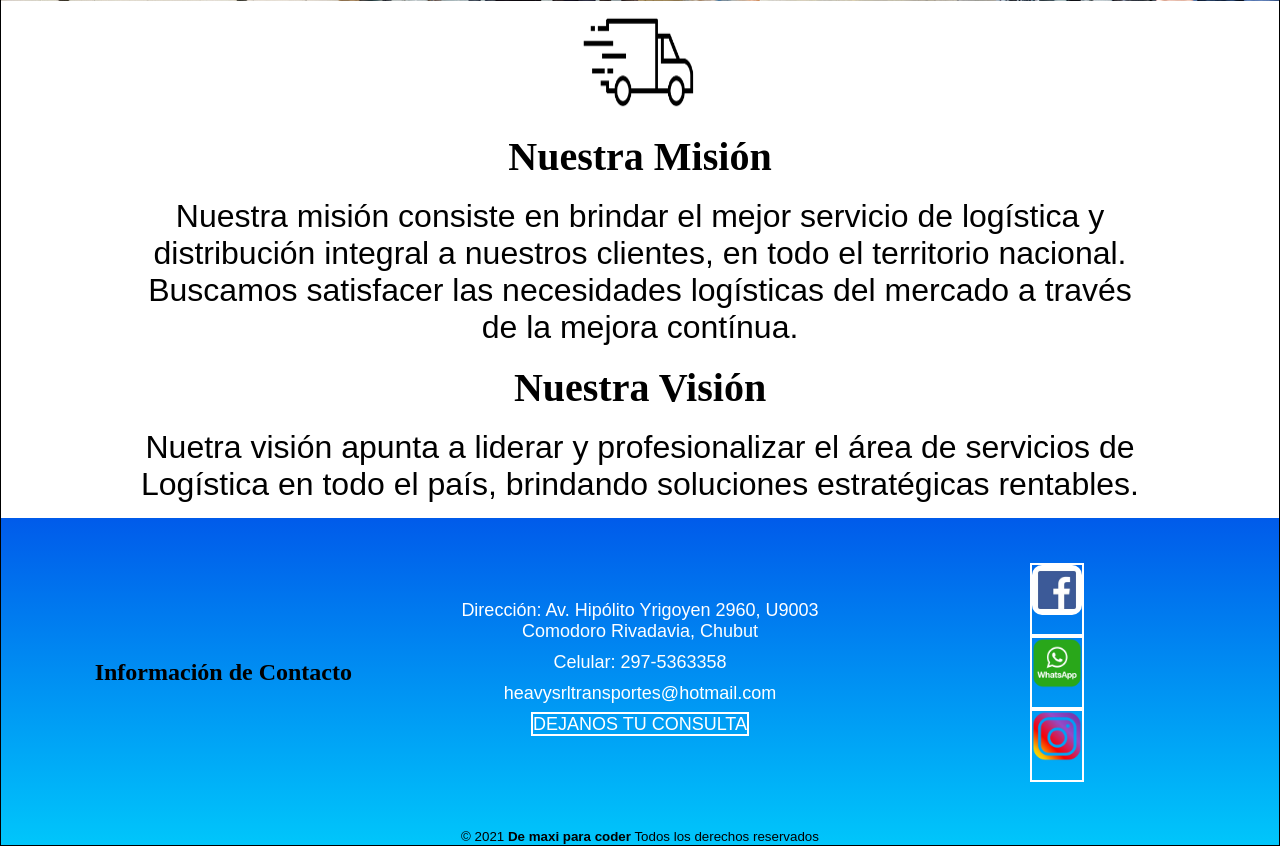
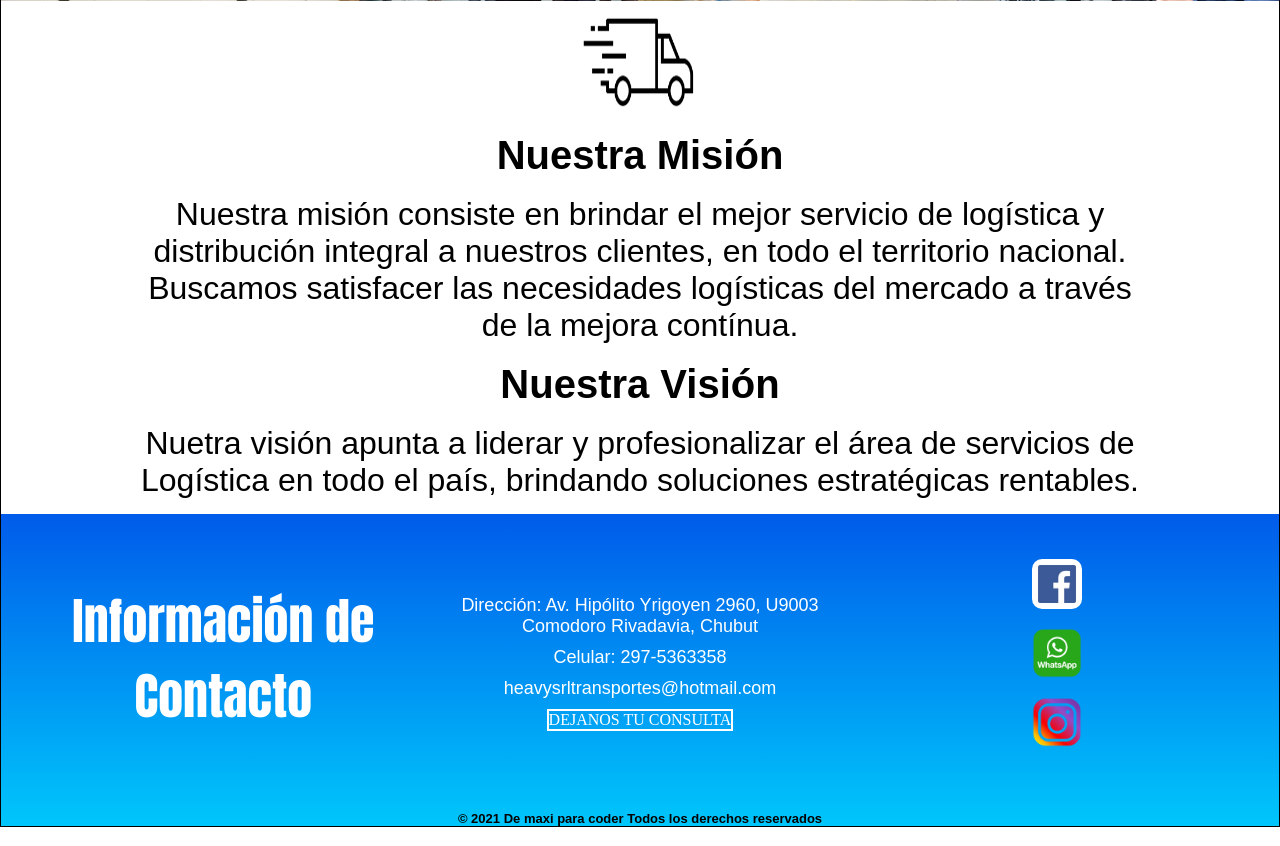
Before and after one commit to wolverxex/SegundaEntregaFinal, a website: page Resource/presentationindex.html in a window 1280 px wide. Shown: the part 360-1206 px from the top of the page. Drawn offline with Linux system fonts and the light colour scheme.

Commit message:
correcciones

```diff
--- a/Resource/presentationindex.html
+++ b/Resource/presentationindex.html
@@ -34,11 +34,11 @@
     </section>
     <section class="us">
             <img src="../imagenes/imagencamionlineas.png" alt="">
-        <h2>Nuestra Misión</h2>
+        <p class="mision-vision">Nuestra Misión</p>
         <p> Nuestra misión consiste en brindar el mejor servicio de logística y
             distribución integral a nuestros clientes, en todo el territorio nacional.
             Buscamos satisfacer las necesidades logísticas del mercado a través de la mejora contínua.</p>
-        <h2>Nuestra Visión</h2>
+        <p class="mision-vision">Nuestra Visión</p>
         <p>Nuetra visión apunta a liderar y profesionalizar el área de servicios de Logística en todo el país,
             brindando soluciones estratégicas rentables.</p>
     </section>
@@ -49,14 +49,14 @@
 
         <div class="grupo-1">
                 <div class="box">
-                        <h2>Información de Contacto</h2>
+                        <p class="info">Información de Contacto</p>
                 </div class="box">
 
                 <div class="box">
                         <p>Dirección: Av. Hipólito Yrigoyen 2960, U9003 Comodoro Rivadavia, Chubut</p>
                         <p>Celular: 297-5363358</p>
                         <p>heavysrltransportes@hotmail.com</p>
-                        <p><a href="../Resource/form.html" target="blank"> DEJANOS TU CONSULTA </a></p>
+                        <a href="../Resource/form.html" target="blank" class="link-consulta"> DEJANOS TU CONSULTA </a>
                 </div>
                 <div class="box">
                         <a href="https://es-la.facebook.com/"><img class="imgredes" src="../imagenes/facebookpngr.jpg" alt=""></a>
@@ -65,7 +65,7 @@
                 </div>
         </div>
         <div class="grupo-2">
-                <small>&copy; 2021 <b>De maxi para coder</b> Todos los derechos reservados</small>
+                <section class="text-footer">&copy; 2021 <b>De maxi para coder</b> Todos los derechos reservados</section>
         </div>
 </footer>
 </body>
--- a/SCSS/_estructuranavyfooter.scss
+++ b/SCSS/_estructuranavyfooter.scss
@@ -140,7 +140,7 @@ body{
                 font-family: Arial, Helvetica, sans-serif;
                 font-size: large;
                 text-align: center;}
-            a{
+            .link-consulta{
                 text-decoration: none;
                 color: white;
                 border: 2px double white;
@@ -159,10 +159,6 @@ body{
 
 .pie-pagina{
     .box{
-        #red{
-            border: 0px;
-
-
         }
         .imgredes{
             margin-bottom: 15px;
@@ -170,7 +166,7 @@ body{
             height: 50px;
             text-decoration: none;
             border-radius: 10px;
-        }
+
     }
 }
 
--- a/SCSS/_presentation.scss
+++ b/SCSS/_presentation.scss
@@ -18,7 +18,7 @@
         justify-content: center;
         width: 120px;
         height: 120px;}
-    h2{
+    .mision-vision{
         color: black;
         font-weight: bolder;
         font-size: 40px;
```
Also changed, not shown: Resource/form.html (+1 -1 lines), Resource/productsindex.html (+3 -3 lines), Resource/workwithus.html (+3 -3 lines), index.html (+3 -3 lines), CSS/heavytwo.css.
